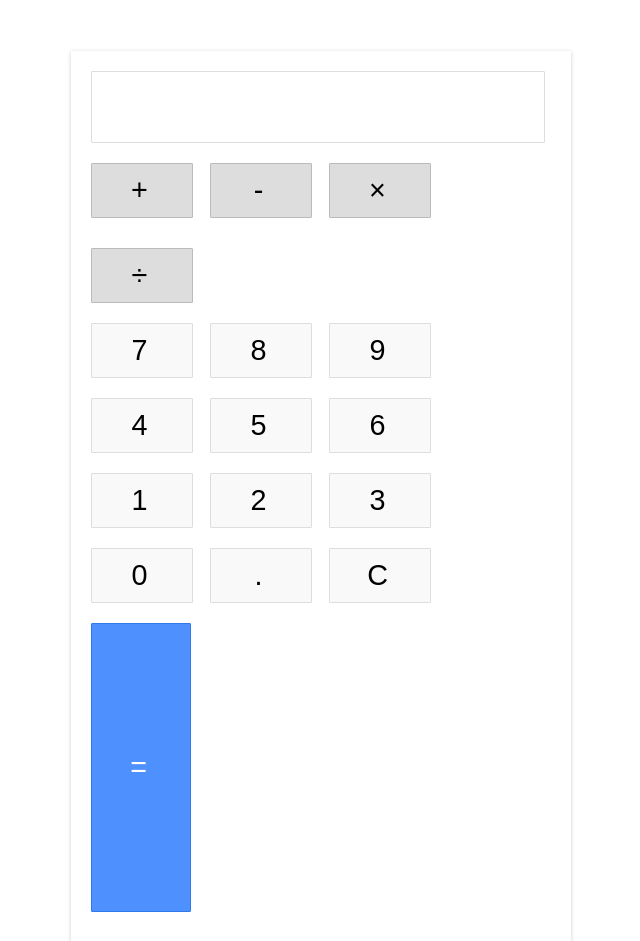
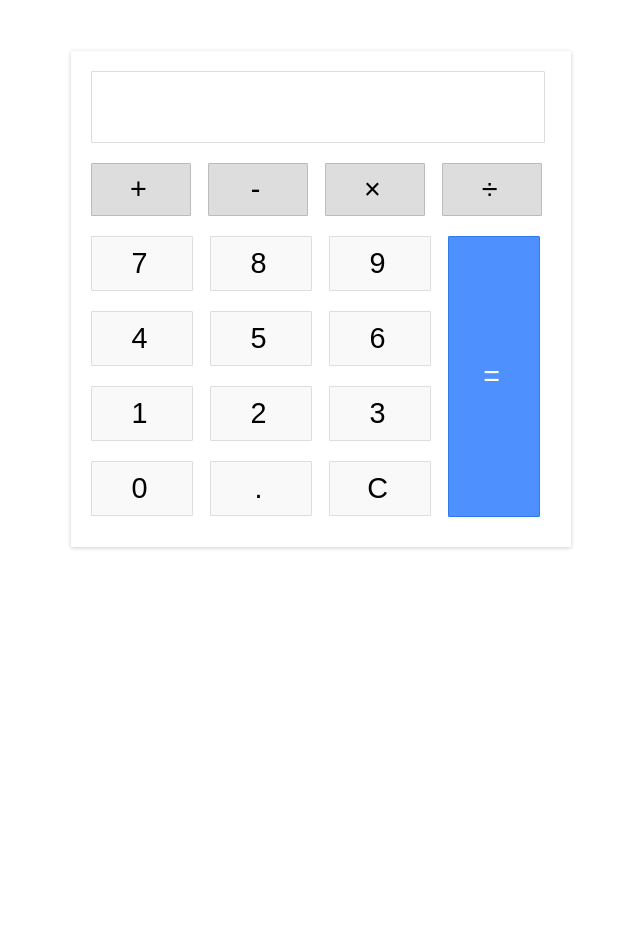
Before and after one commit to tmchuynh/JavaScript-Calculator, a plain HTML site: page index.html in a window 1280 px wide. Shown: the top 941 px of the page, without its empty margins (319-959 px from the left). After the commit the page ends 800 px from the top, so only its background shows below. Drawn offline with Linux system fonts and the light colour scheme.

Commit message:
Update formatting

```diff
--- a/main.css
+++ b/main.css
@@ -14,6 +14,7 @@ body {
     -webkit-box-shadow: 0px 1px 4px 0px rgba(0, 0, 0, 0.2);
     box-shadow: 0px 1px 4px 0px rgba(0, 0, 0, 0.2);
     border-radius: 1px;
+    width: 460px;
 }
 
 .input {
@@ -45,7 +46,7 @@ body {
     border-radius: 1px;
     width: 80px;
     text-align: center;
-    padding: 10px;
+    padding: 9px;
     margin: 20px 4px 10px 0;
     cursor: pointer;
     background-color: #ddd;
@@ -97,7 +98,7 @@ div.equal {
     border-radius: 1px;
     width: 17%;
     text-align: center;
-    padding: 127px 10px;
+    padding: 123px 6px;
     margin: 10px 6px 10px 0;
     vertical-align: top;
     cursor: pointer;
```
